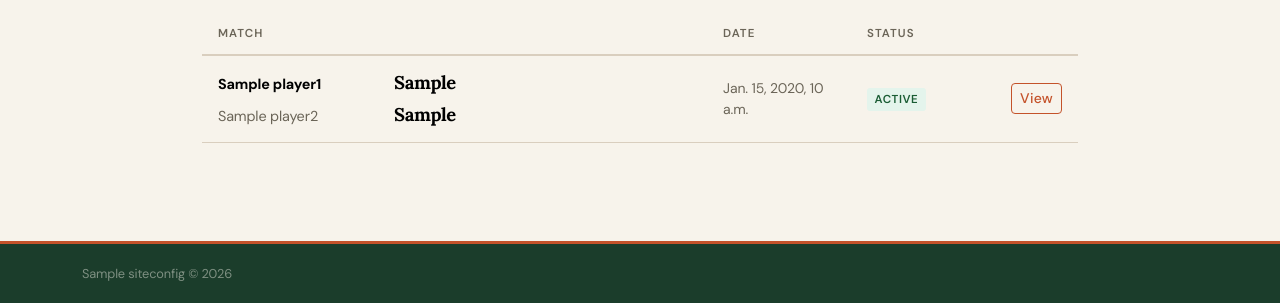
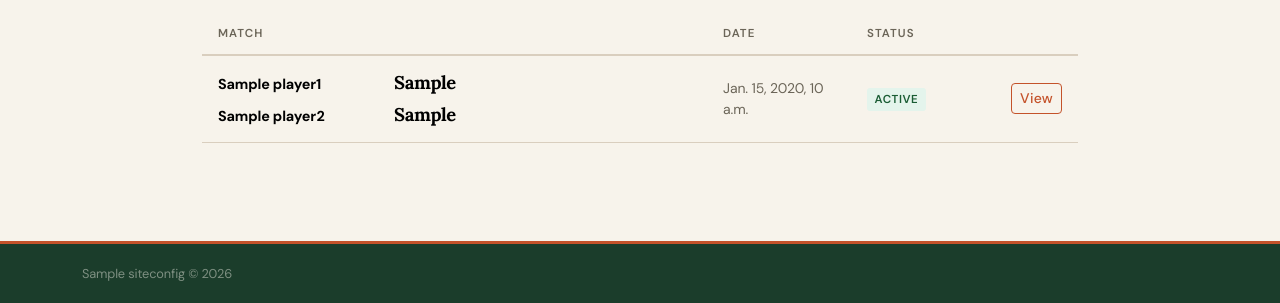
Before and after one commit to brandgor7/tennis_league, a Django app: template templates/leagues/player_detail.html in a window 1280 px wide. Shown: the part 497-800 px from the top of the page. Run offline with Django 5.2, Linux system fonts and the light colour scheme; tables that the repository leaves empty hold one stand-in row (values such as "Sample post"); the template is opened without the code that fills it: values that come from a table or form of the project are taken from there, most other values are stand-ins (such as "Sample title", 1, 10 or a date in 2020).

Commit message:
Fix winner bold styling to use actual winner instead of always player 1
Co-Authored-By: Claude Sonnet 4.6 <noreply@anthropic.com>

```diff
--- a/templates/matches/_results_list.html
+++ b/templates/matches/_results_list.html
@@ -12,7 +12,7 @@
         <table class="align-middle mb-0 w-100" style="border-collapse:collapse;">
           <tbody>
             <tr>
-              <td class="pe-3 pb-1 fw-bold" style="white-space:nowrap; font-size:0.9rem;">
+              <td class="pe-3 pb-1 {% if match.winner_id == match.player1_id %}fw-bold{% else %}text-muted{% endif %}" style="white-space:nowrap; font-size:0.9rem;">
                 {% if match.player1 %}<a href="{% url 'leagues:player_detail' current_season.slug match.player1.username %}" class="text-reset text-decoration-none">{{ match.player1.get_full_name|default:match.player1.username }}</a>{% endif %}
               </td>
               {% for s in sets %}
@@ -25,7 +25,7 @@
               {% endif %}
             </tr>
             <tr>
-              <td class="pe-3 text-muted" style="white-space:nowrap; font-size:0.9rem;">
+              <td class="pe-3 {% if match.winner_id == match.player2_id %}fw-bold{% else %}text-muted{% endif %}" style="white-space:nowrap; font-size:0.9rem;">
                 {% if match.player2 %}<a href="{% url 'leagues:player_detail' current_season.slug match.player2.username %}" class="text-reset text-decoration-none">{{ match.player2.get_full_name|default:match.player2.username }}</a>{% endif %}
               </td>
               {% for s in sets %}
@@ -71,7 +71,7 @@
         <tr data-players="{{ match.player1.get_full_name|default:match.player1.username|lower }} {{ match.player2.get_full_name|default:match.player2.username|lower }}">
           <td>
             <div class="result-score-row pb-1">
-              {% if match.player1 %}<a href="{% url 'leagues:player_detail' current_season.slug match.player1.username %}" class="result-name fw-bold text-reset text-decoration-none">{{ match.player1.get_full_name|default:match.player1.username }}</a>{% endif %}
+              {% if match.player1 %}<a href="{% url 'leagues:player_detail' current_season.slug match.player1.username %}" class="result-name {% if match.winner_id == match.player1_id %}fw-bold{% else %}text-muted{% endif %} text-reset text-decoration-none">{{ match.player1.get_full_name|default:match.player1.username }}</a>{% endif %}
               {% for s in sets %}
               <span class="result-score {% if match.winner_id == match.player1_id %}score-set{% else %}text-muted{% endif %}">
                 {{ s.player1_games }}{% if s.tiebreak_player1_points is not None and s.player1_games > s.player2_games %}<sup style="font-size:0.55em; font-family:'DM Sans',sans-serif; font-weight:400; vertical-align:super;">{{ s.tiebreak_player2_points }}</sup>{% endif %}
@@ -80,7 +80,7 @@
               {% if not sets %}<span class="text-muted" style="font-size:0.8rem;">W/O</span>{% endif %}
             </div>
             <div class="result-score-row">
-              {% if match.player2 %}<a href="{% url 'leagues:player_detail' current_season.slug match.player2.username %}" class="result-name text-muted text-decoration-none">{{ match.player2.get_full_name|default:match.player2.username }}</a>{% endif %}
+              {% if match.player2 %}<a href="{% url 'leagues:player_detail' current_season.slug match.player2.username %}" class="result-name {% if match.winner_id == match.player2_id %}fw-bold{% else %}text-muted{% endif %} text-reset text-decoration-none">{{ match.player2.get_full_name|default:match.player2.username }}</a>{% endif %}
               {% for s in sets %}
               <span class="result-score {% if match.winner_id == match.player2_id %}score-set{% else %}text-muted{% endif %}">
                 {{ s.player2_games }}{% if s.tiebreak_player2_points is not None and s.player2_games > s.player1_games %}<sup style="font-size:0.55em; font-family:'DM Sans',sans-serif; font-weight:400; vertical-align:super;">{{ s.tiebreak_player1_points }}</sup>{% endif %}
```
Also changed, not shown: templates/matches/match_detail.html (+4 -4 lines).
